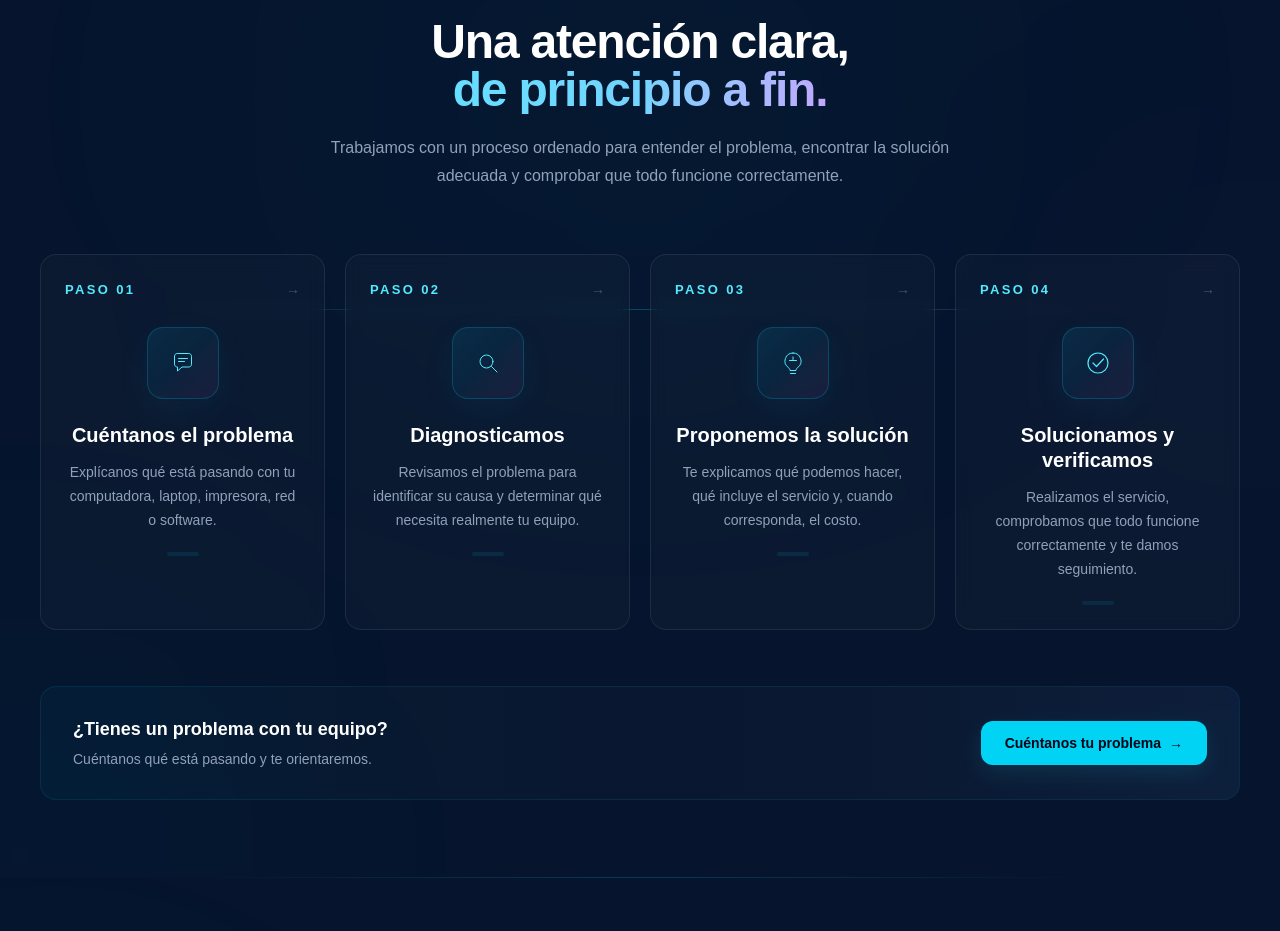
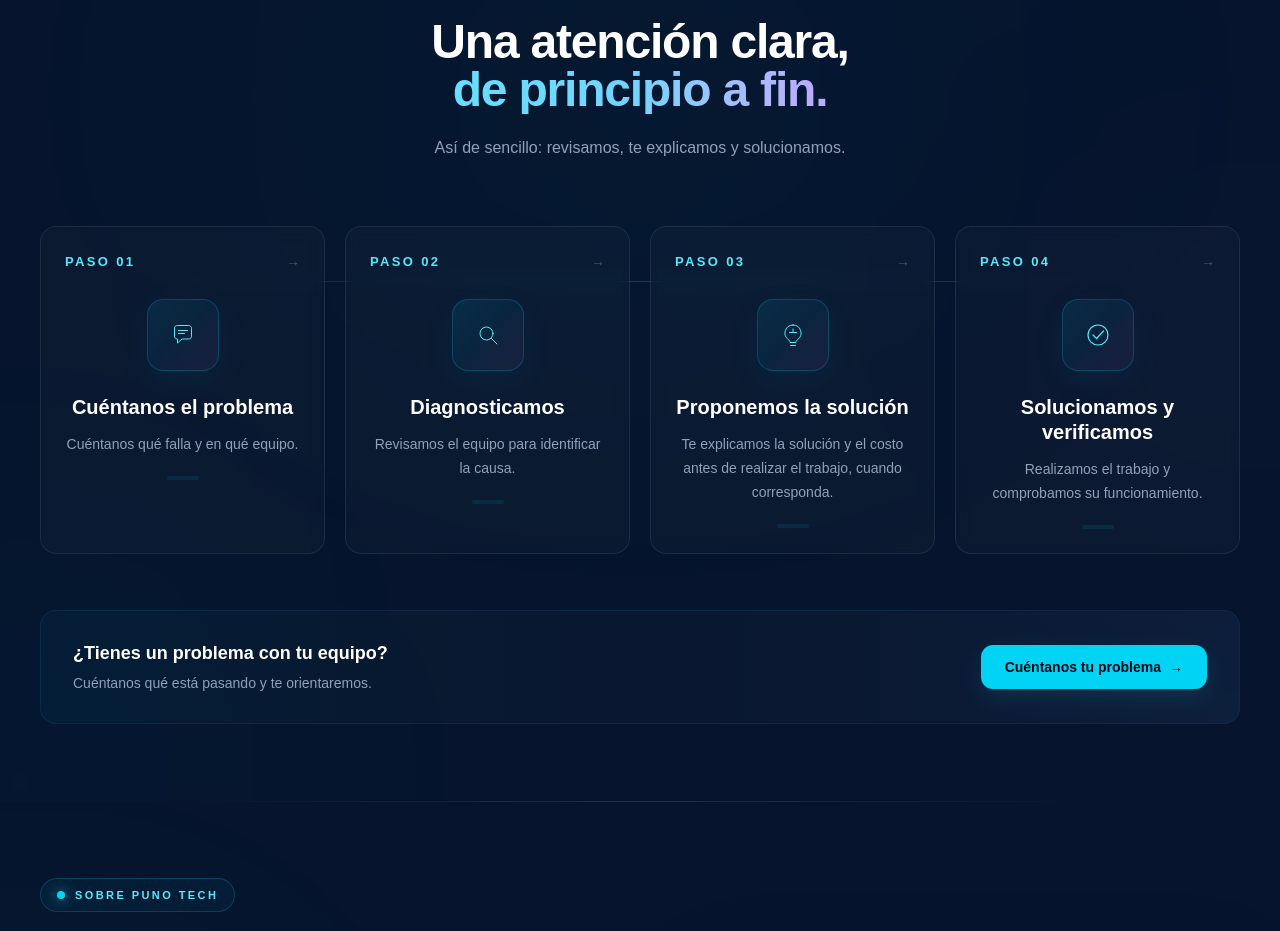
Before and after one commit to joakoguzp/puno-tech, a Next.js app: page / in a window 1280 px wide. Shown: the part 2020-2951 px from the top of the page. Built offline with nearby package versions, Linux system fonts and the light colour scheme.

Commit message:
Simplificar textos y mejorar jerarquía de conversión

```diff
--- a/src/components/sections/HowItWorks.tsx
+++ b/src/components/sections/HowItWorks.tsx
@@ -3,28 +3,28 @@ const steps = [
     number: "01",
     title: "Cuéntanos el problema",
     description:
-      "Explícanos qué está pasando con tu computadora, laptop, impresora, red o software.",
+      "Cuéntanos qué falla y en qué equipo.",
     type: "message",
   },
   {
     number: "02",
     title: "Diagnosticamos",
     description:
-      "Revisamos el problema para identificar su causa y determinar qué necesita realmente tu equipo.",
+      "Revisamos el equipo para identificar la causa.",
     type: "search",
   },
   {
     number: "03",
     title: "Proponemos la solución",
     description:
-      "Te explicamos qué podemos hacer, qué incluye el servicio y, cuando corresponda, el costo.",
+      "Te explicamos la solución y el costo antes de realizar el trabajo, cuando corresponda.",
     type: "solution",
   },
   {
     number: "04",
     title: "Solucionamos y verificamos",
     description:
-      "Realizamos el servicio, comprobamos que todo funcione correctamente y te damos seguimiento.",
+      "Realizamos el trabajo y comprobamos su funcionamiento.",
     type: "check",
   },
 ];
@@ -216,9 +216,7 @@ export default function HowItWorks() {
           </h2>
 
           <p className="mx-auto mt-5 max-w-2xl text-sm leading-7 text-slate-400 sm:text-base">
-            Trabajamos con un proceso ordenado para entender el problema,
-            encontrar la solución adecuada y comprobar que todo funcione
-            correctamente.
+            Así de sencillo: revisamos, te explicamos y solucionamos.
           </p>
         </div>
 
```
